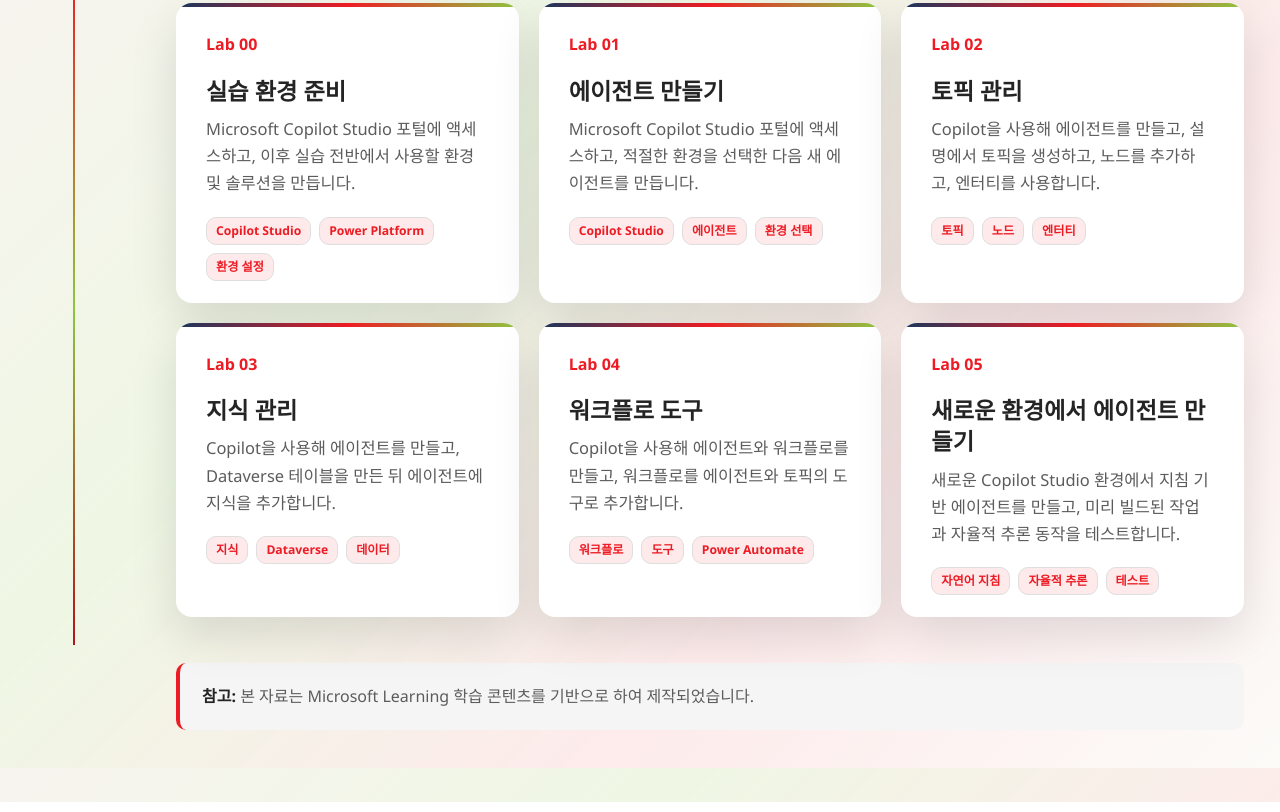
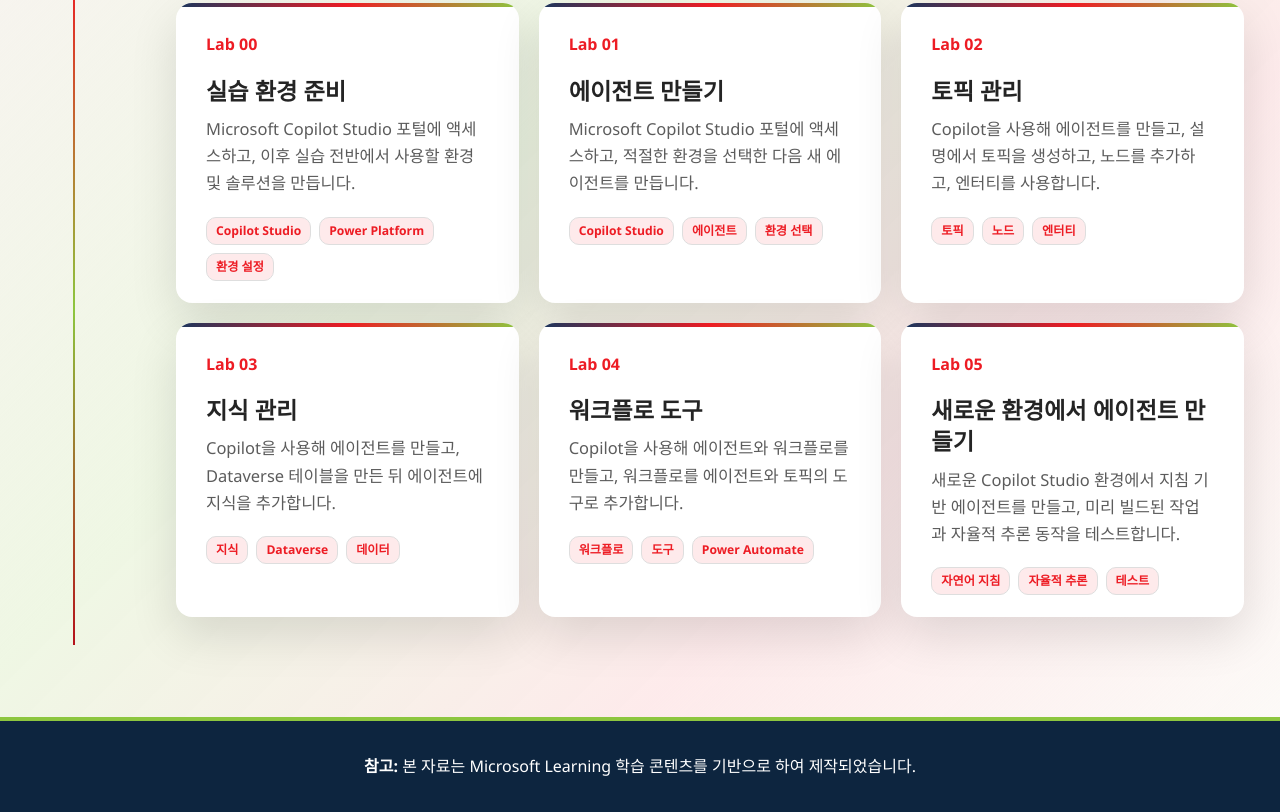
Before and after one commit to aiasdd/LotteChem, a plain HTML site: page index.html in a window 1280 px wide. Shown: the part 1632-2444 px from the top of the page. Drawn offline with Linux system fonts and the light colour scheme; a web font is replaced by a local one.

Commit message:
Update index.html

```diff
--- a/index.html
+++ b/index.html
@@ -298,11 +298,20 @@
     .note strong { color: var(--cp-text); }
     .note a { color: var(--cp-link); }
     footer {
-      padding: 28px 36px;
-      border-top: 1px solid var(--cp-border);
-      color: var(--cp-text-muted);
+      padding: 22px 36px;
+      border-top: 4px solid var(--cp-brand-lime);
+      background: var(--cp-brand-navy-dark);
+      color: var(--cp-accent-fg);
       text-align: center;
     }
+    footer .note {
+      margin: 0;
+      padding: 10px 16px;
+      border-left: 0;
+      background: transparent;
+      color: inherit;
+    }
+    footer .note strong { color: inherit; }
 
     @media (min-width: 1100px) {
       .cards { grid-template-columns: repeat(3, minmax(0, 1fr)); }
@@ -466,10 +475,15 @@
       </div>
     </section>
 
-    <aside class="note" aria-label="참고">
-      <strong>참고:</strong> 본 자료는 Microsoft Learning 학습 콘텐츠를 기반으로 하여 제작되었습니다.
-    </aside>
   </main>
+
+  <footer>
+    <div class="shell">
+      <aside class="note" aria-label="참고">
+        <strong>참고:</strong> 본 자료는 Microsoft Learning 학습 콘텐츠를 기반으로 하여 제작되었습니다.
+      </aside>
+    </div>
+  </footer>
 
   <script>
     document.querySelectorAll('.section-toggle').forEach((toggle) => {
```
